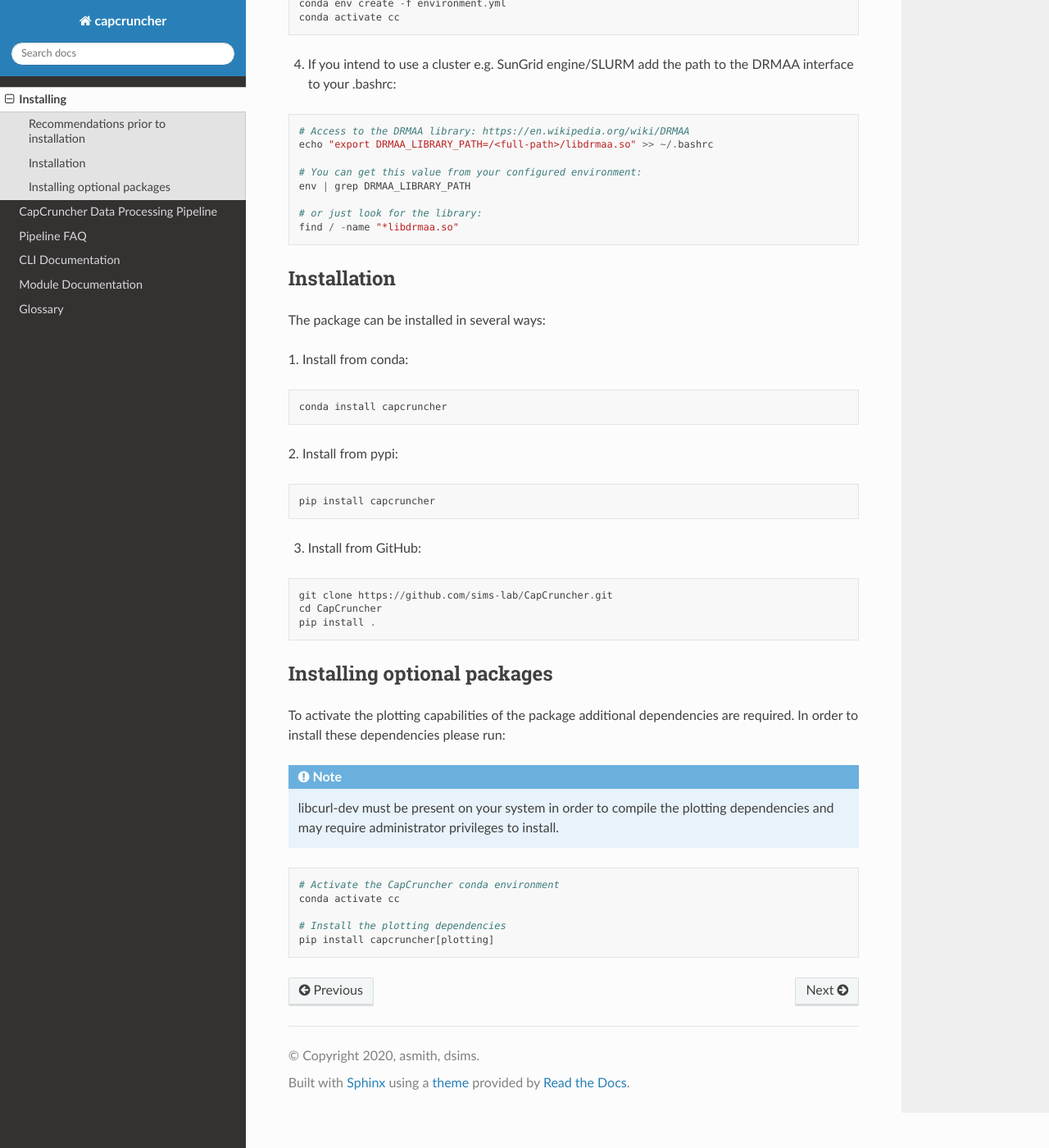
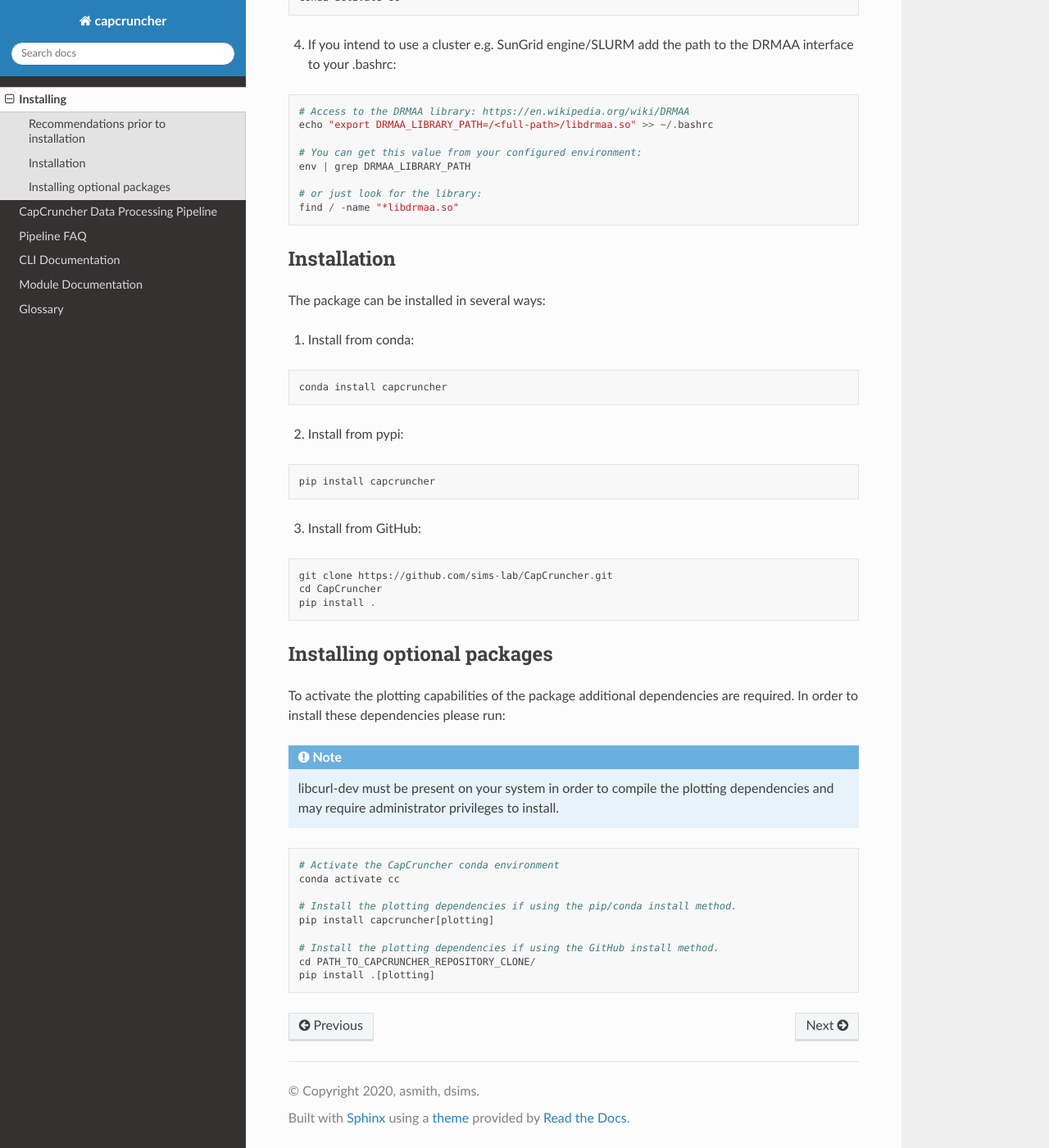
Before and after one commit to sims-lab/CapCruncher, a Sphinx documentation site: the page built from docs/installing.rst, in a window 1280 px wide and 1400 px high, scrolled down 518 px. Shown: the whole window at 82% size. Built offline with Sphinx 7.4.7 and the Read the Docs theme 2.0.0, drawn with Linux system fonts in a browser that asks for light colours; some of the changed text lies outside the part shown.

Commit message:
Updated optional installation instructions

```diff
--- a/docs/installing.rst
+++ b/docs/installing.rst
@@ -5,19 +5,17 @@ Installing
 Recommendations prior to installation
 #####################################
 
-
 1) Install conda if it has not been already using the `conda install instructions <https://docs.conda.io/projects/conda/en/latest/user-guide/install/linux.html#install-linux-silent>`_.
 
 2) Ensure that conda channels are correctly set up:
+
 ::
 
     conda config --add channels defaults
     conda config --add channels bioconda
     conda config --add channels conda-forge
 
-
-1) If capcruncher is **not** being installed through conda, first generate a new conda
-   environment using the yaml file in the `GitHub repository <https://github.com/sims-lab/CapCruncher/blob/master/environment.yml>`_:
+3) If capcruncher is **not** being installed through conda, first generate a new conda environment using the yaml file in the `GitHub repository <https://github.com/sims-lab/CapCruncher/blob/master/environment.yml>`_:
 
 ::
 
@@ -44,17 +42,19 @@ Installation
 
 The package can be installed in several ways:
 
-1. Install from conda:
+1) Install from conda:
+
 ::
 
     conda install capcruncher
 
-2. Install from pypi:
+2) Install from pypi:
+
 ::
 
     pip install capcruncher
 
-3. Install from GitHub:
+3) Install from GitHub:
 
 ::
 
@@ -79,5 +79,9 @@ In order to install these dependencies please run:
     # Activate the CapCruncher conda environment
     conda activate cc
 
-    # Install the plotting dependencies
+    # Install the plotting dependencies if using the pip/conda install method.
     pip install capcruncher[plotting]
+
+    # Install the plotting dependencies if using the GitHub install method.
+    cd PATH_TO_CAPCRUNCHER_REPOSITORY_CLONE/
+    pip install .[plotting]
```
